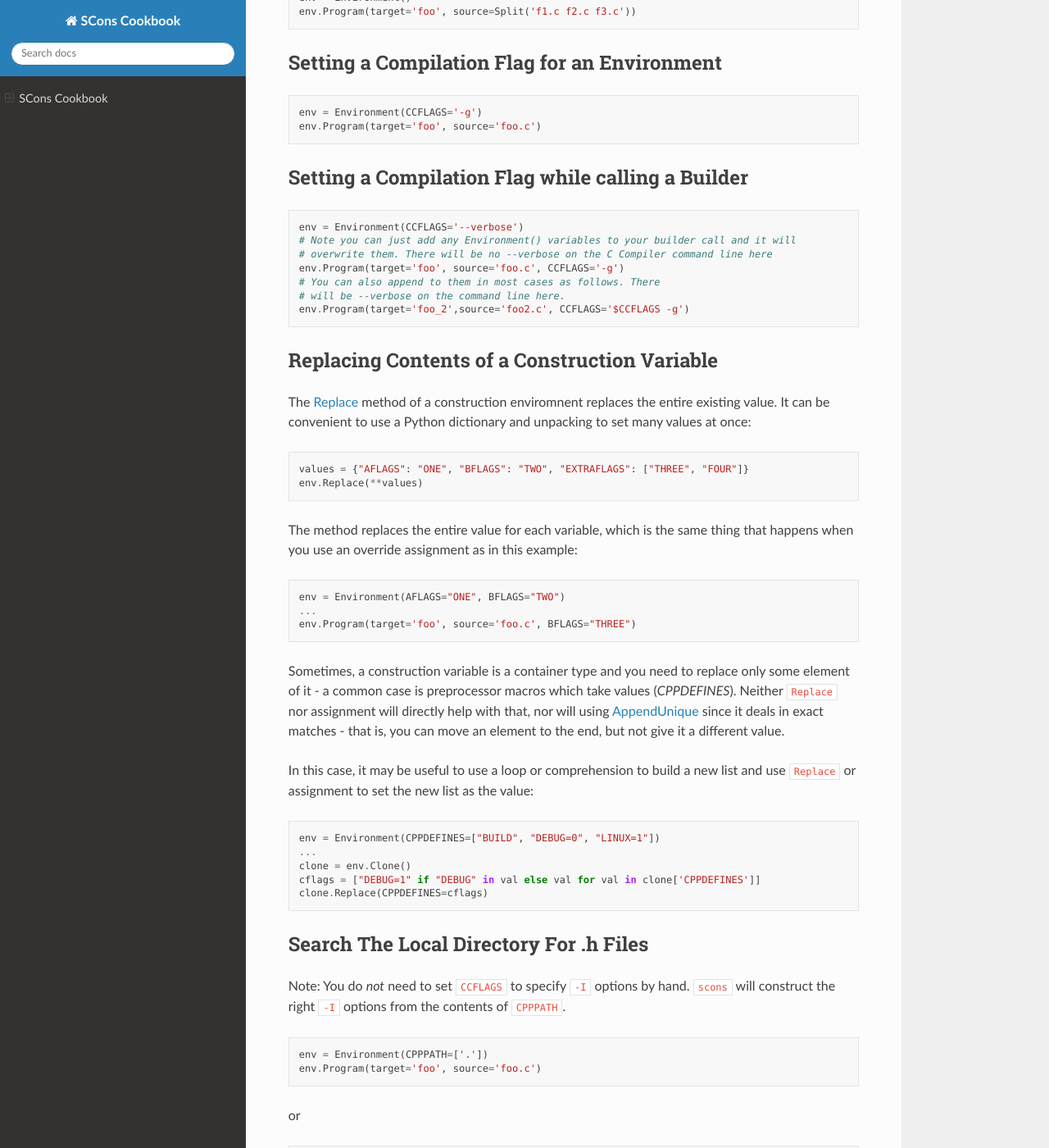
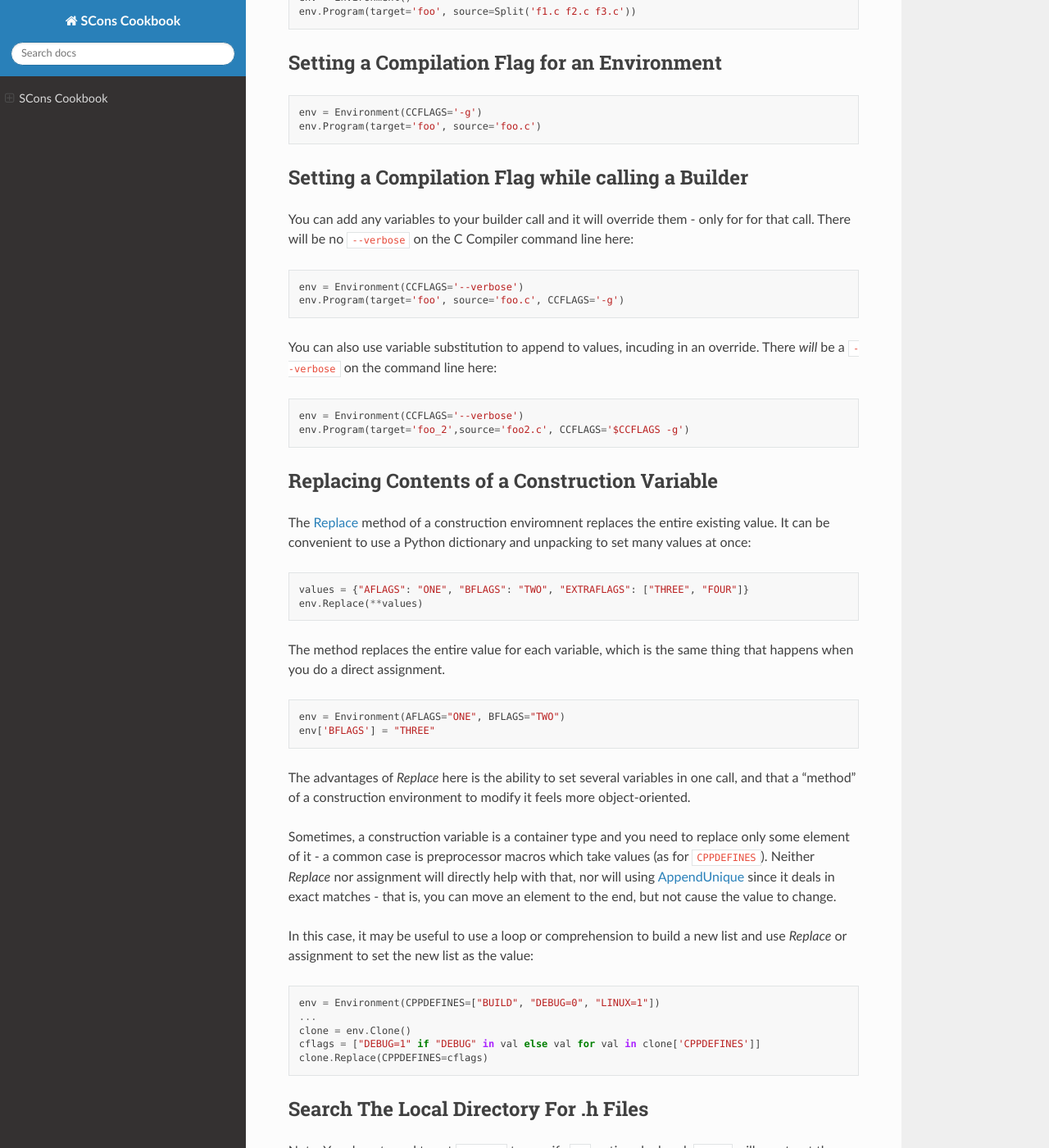
Before and after one commit to SCons/cookbook, a Sphinx documentation site: the page built from docs/index.rst, in a window 1280 px wide and 1400 px high, scrolled down 1355 px. Shown: the whole window at 82% size. Built offline with Sphinx 7.4.7 and the Read the Docs theme 2.0.0, drawn with Linux system fonts in a browser that asks for light colours.

Commit message:
Change "replace" example
Also reformatted the recipe that shows builder overrides

Signed-off-by: Mats Wichmann <mats@linux.com>

```diff
--- a/docs/recipes/cvar-replace.rst
+++ b/docs/recipes/cvar-replace.rst
@@ -13,26 +13,29 @@ values at once:
    env.Replace(**values)
 
 The method replaces the entire value for each variable,
-which is the same thing that happens when you use an
-override assignment as in this example:
+which is the same thing that happens when you do a direct assignment.
 
 .. code-block:: python
 
    env = Environment(AFLAGS="ONE", BFLAGS="TWO")
-   ...
-   env.Program(target='foo', source='foo.c', BFLAGS="THREE")
+   env['BFLAGS'] = "THREE"
+
+The advantages of `Replace` here is the ability to set
+several variables in one call, and that a "method" of
+a construction environment to modify it feels more object-oriented.
 
 Sometimes, a construction variable is a container type
 and you need to replace only some element of it -
-a common case is preprocessor macros which take values (`CPPDEFINES`).
-Neither ``Replace`` nor assignment will directly help with that,
+a common case is preprocessor macros which take values
+(as for ``CPPDEFINES``).
+Neither `Replace` nor assignment will directly help with that,
 nor will using
 `AppendUnique <https://scons.org/doc/production/HTML/scons-man.html#f-AppendUnique>`_
 since it deals in exact matches - that is, you can
-move an element to the end, but not give it a different value.
+move an element to the end, but not cause the value to change.
 
 In this case, it may be useful to use a loop or comprehension
-to build a new list and use ``Replace`` or assignment to
+to build a new list and use `Replace` or assignment to
 set the new list as the value:
 
 .. code-block:: python
--- a/docs/recipes/set-cflag-in-builder-call.rst
+++ b/docs/recipes/set-cflag-in-builder-call.rst
@@ -1,12 +1,21 @@
 Setting a Compilation Flag while calling a Builder
 --------------------------------------------------
 
-.. code:: python
+You can add any variables to your builder call and it will
+override them - only for for that call.
+There will be no ``--verbose`` on the C Compiler command line here:
+
+.. code-block:: python
 
    env = Environment(CCFLAGS='--verbose')
-   # Note you can just add any Environment() variables to your builder call and it will
-   # overwrite them. There will be no --verbose on the C Compiler command line here
    env.Program(target='foo', source='foo.c', CCFLAGS='-g')
-   # You can also append to them in most cases as follows. There
-   # will be --verbose on the command line here.
+
+
+You can also use variable substitution to append to values,
+incuding in an override.
+There *will* be a ``--verbose`` on the command line here:
+
+.. code-block:: python
+
+   env = Environment(CCFLAGS='--verbose')
    env.Program(target='foo_2',source='foo2.c', CCFLAGS='$CCFLAGS -g')
```
